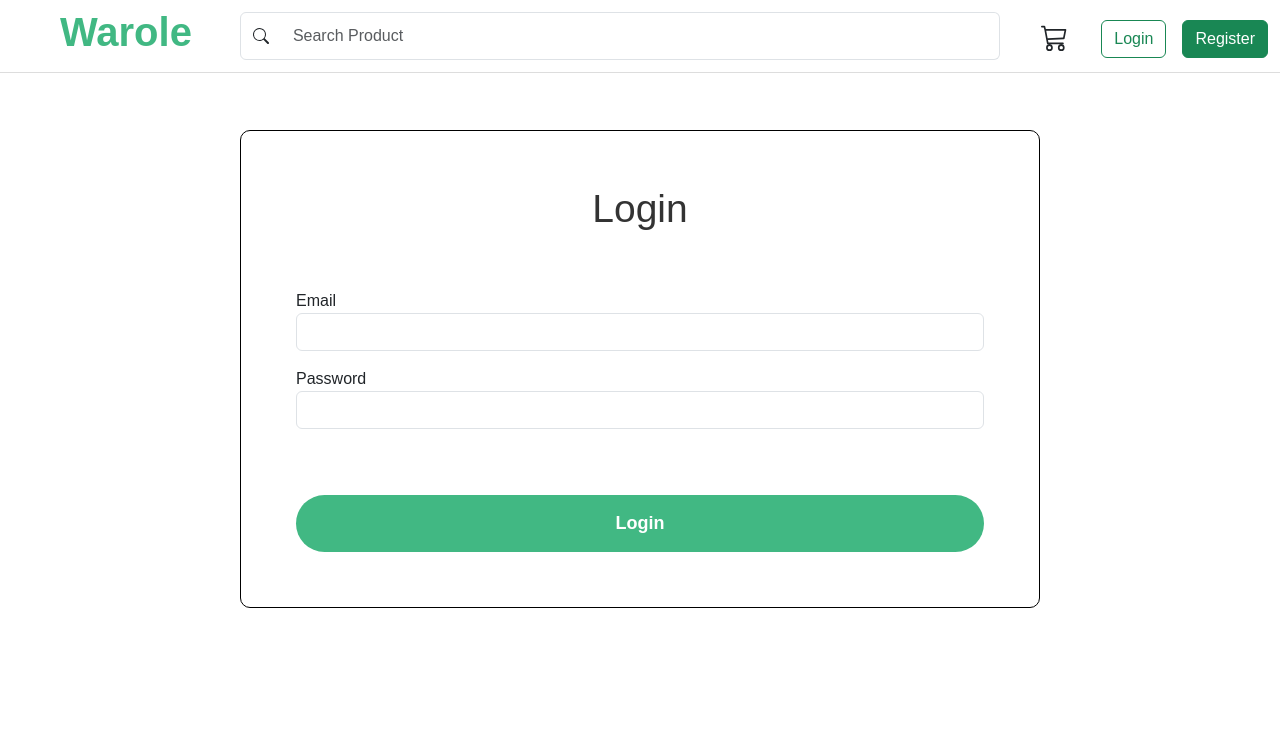
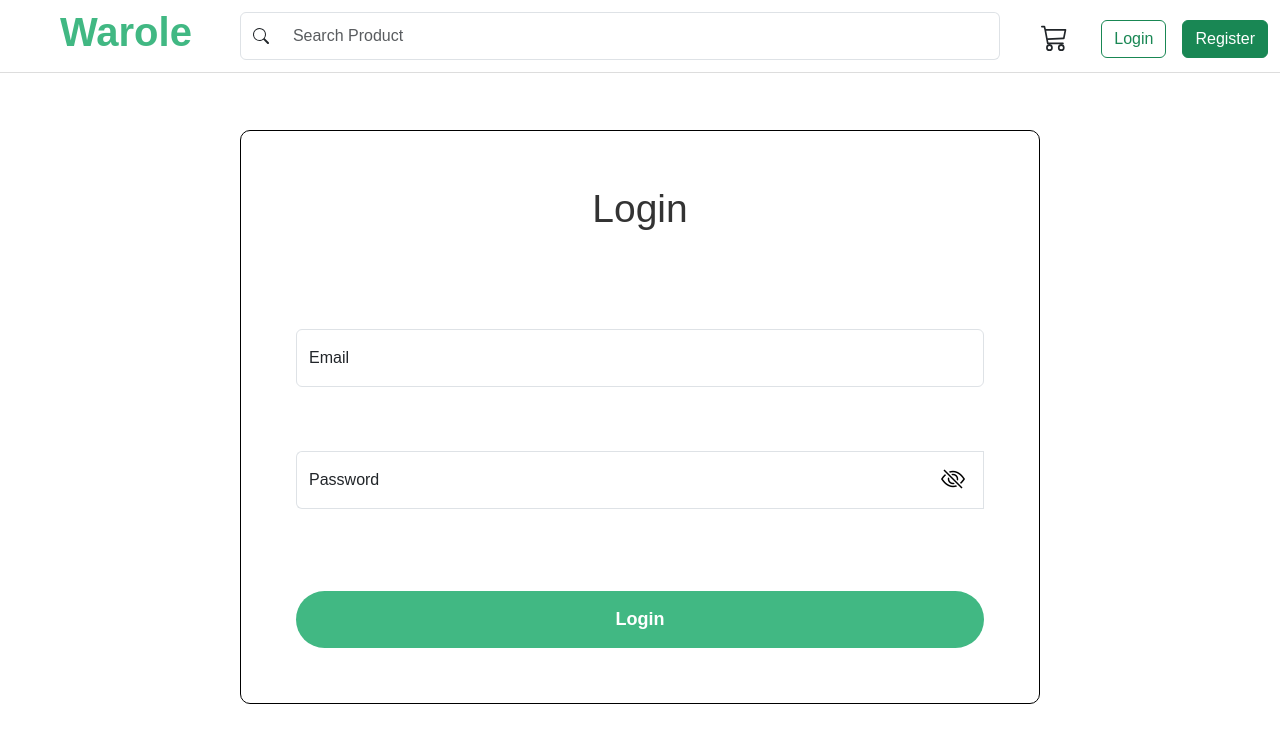
Before and after one commit to rifkyhilman/Warole-client, a Vue app: page /login in a window 1280 px wide. Shown: the top 742 px of the page. Built offline with nearby package versions, Linux system fonts and the light colour scheme.

Commit message:
:construction: Validation, show password and alerts
validation, show password and alerts

```diff
--- a/src/views/login/index.vue
+++ b/src/views/login/index.vue
@@ -4,22 +4,38 @@
         <div class="from">
             <form class="row g-3" method="post" @submit.prevent="validationForm">
                 <span id="form-title"> Login </span>
-                <div class="col-12" >
-                    <span for="inputEmail" class="form-label">Email</span>
-                    <input name="inputEmail" v-model="inputEmail" type="email" class="form-control" :class="{'is-invalid' : emailError}" id="inputEmail4">
+                <div class="alert alert-danger" :class="{'d-none' : LoginSucces}" role="alert">
+                    <i class="bi bi-exclamation-triangle-fill"></i>
+                     Your email or password is incorrect, <b> please try again  </b>
+                </div>
+                <div class="col-12 mb-5" >
+                    <div class="form-floating" :class="{'is-invalid' : emailError}">
+                        <input id="floatingInputEmail" v-model="inputEmail" type="email" class="form-control" :class="{'is-invalid' : emailError}"  placeholder="Email">
+                        <label for="floatingInputEmail">Email</label>
+                    </div>
                     <div class="invalid-feedback">
                         {{ msgEmail }}
                     </div>
                 </div>
-                <div class="col-12">
-                    <span for="inputPassword" class="form-label">Password</span>
-                    <input name="inputPassword" v-model="inputPassword" type="password" class="form-control" :class="{'is-invalid' : passwordError}">
-                    <div class="invalid-feedback">
-                        {{ msgPassword }}
+                <div class="col-12 mb-3">
+                    <div class="input-group">
+                        <div class="form-floating" :class="{'is-invalid' : passwordError}">
+                            <input v-if="hideMode" id="floatingInputPassword" v-model="inputPassword" type="password" class="form-control  border-end-0" :class="{'is-invalid' : passwordError}" placeholder="Password">
+                            <input v-else id="floatingInputPassword" v-model="inputPassword" type="text" class="form-control  border-end-0" :class="{'is-invalid' : passwordError}" placeholder="Password">
+                            <label for="floatingInputPassword">Password</label>
+                        </div>
+                        <span class="input-group-text bg-transparent" :class="{'eye-error' : passwordError}">
+                            <button class="btn-eye" type="button"  @click="toggleShow">
+                                <i class="bi" :class="{'bi-eye-slash' : hideMode, 'bi-eye' : !hideMode}"  style="font-size: 1.5rem;"></i>
+                            </button>
+                        </span>
+                        <div class="invalid-feedback">
+                            {{ msgPassword }}
+                        </div>
                     </div>
                 </div>
                 <div class="col-12">
-                    <button type="submit" class="btn btn-primary">Login</button>
+                    <button type="submit" class="btn-submit">Login</button>
                 </div>
             </form>
         </div>
@@ -27,6 +43,8 @@
 </template>
 
 <script>
+import { callWithErrorHandling } from 'vue';
+
 
 export default {
     data() {
@@ -36,7 +54,9 @@ export default {
             emailError: false,
             msgEmail: null,
             passwordError: false,
-            msgPassword: null
+            msgPassword: null,
+            hideMode: true,
+            LoginSucces : true
         }
     },
     methods: {
@@ -62,7 +82,8 @@ export default {
             } else {
                 this.emailError = false
                 this.passwordError = false
-                console.log('kena hit nih brokk')
+                // this.handleSubmitLogin(data)
+                alert("Kena Hit brow !")
             }
 
         },
@@ -81,9 +102,13 @@ export default {
                 const result = await response.json();
                 console.log("Success:", result);
             } catch (error) {
+                this.LoginSucces = !this.LoginSucces;
                 console.error("Error:", error);
             }
         },
+        toggleShow() {
+            this.hideMode = !this.hideMode;
+        }
     },
 };
 </script>
@@ -101,35 +126,10 @@ export default {
         color: #333;
         line-height: 1.2;
         text-align: center;
-        padding-bottom: 40px
+        margin-bottom: 80px;
     }
 
-    .input {
-        font-size: 16px;
-        color: #333;
-        line-height: 1.2;
-        display: block;
-        width: 100%;
-        height: 55px;
-        background: transparent;
-        border-radius: 3px;
-        padding: 7px;
-        border: none;
-    }
-
-    .wrap-input {
-        border-bottom: 2px solid #d9d9d9;
-        margin-bottom: 23px;
-    }
-
-    label {
-        display: block;
-        margin-top: 30px;
-        font-size: 16px;
-        font-weight: 500;
-    }
-
-    button {
+    .btn-submit {
         margin-top: 50px;
         width: 100%;
         background-color: #41B883;
@@ -141,4 +141,13 @@ export default {
         cursor: pointer;
         border: none;
     }
+
+    .btn-eye {
+        background: transparent;
+        border: 0;
+    }
+
+    .eye-error {
+        border: red 1px solid;
+    }
 </style>
```
